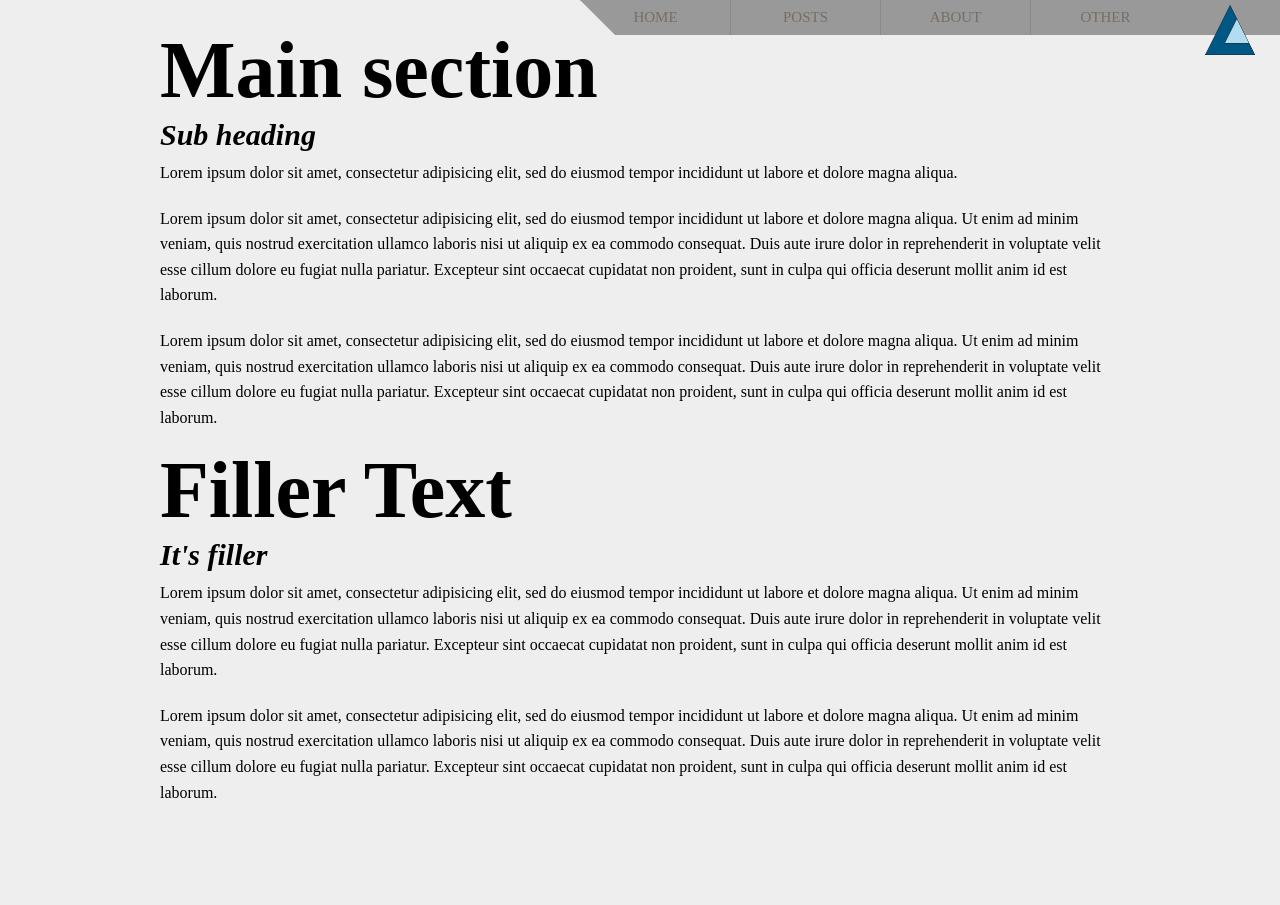
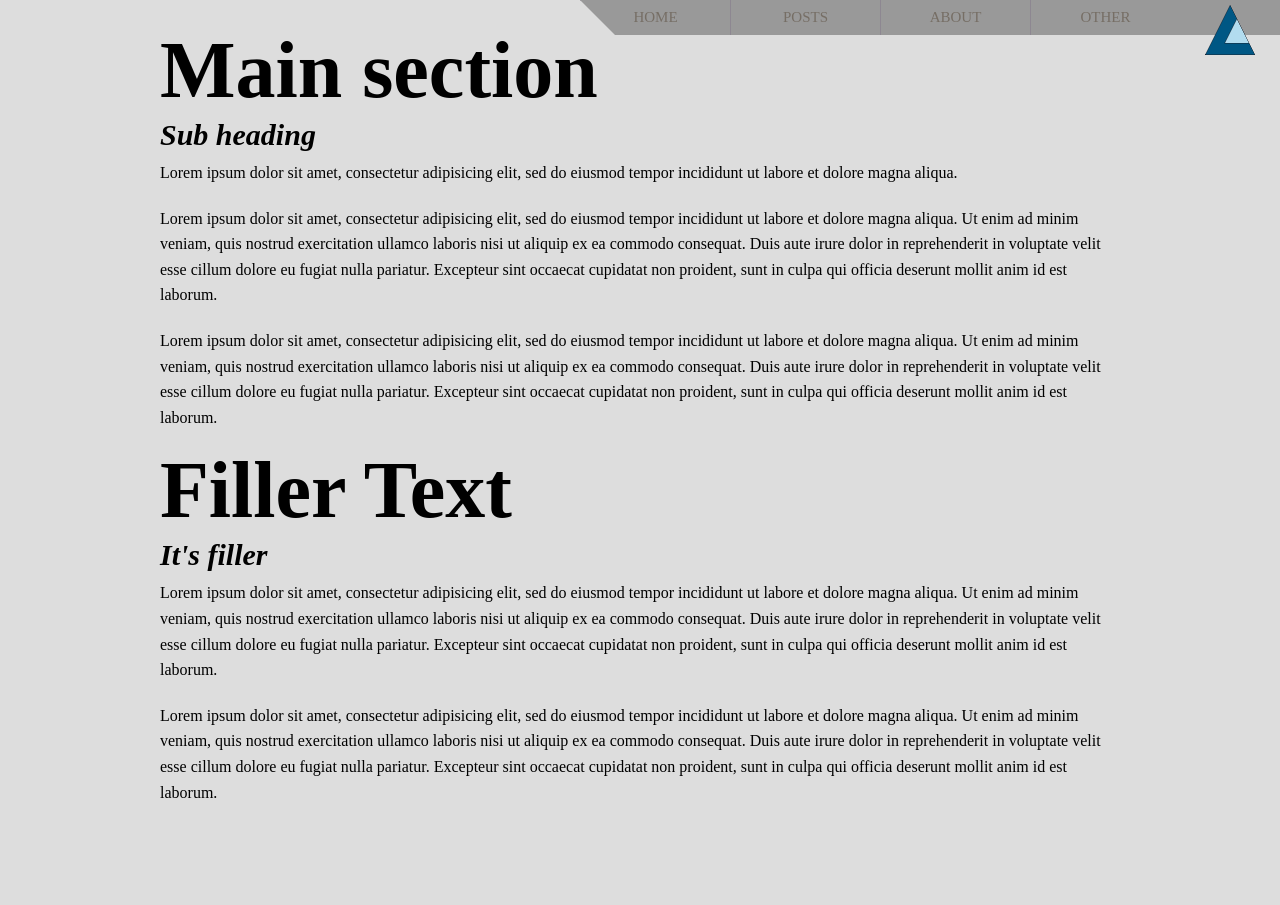
Before and after one commit to allanliebold/blog_project, a Django app: page / in a window 1280 px wide. Run offline with Django 3.2, Linux system fonts and the light colour scheme.

Commit message:
changed universal font size to percentage

```diff
--- a/blog/static/css/style.css
+++ b/blog/static/css/style.css
@@ -12,6 +12,7 @@ a, a:visited {
 }
 
 html {
+    font-size: 62.5%;
     box-sizing: border-box;
 }
 
@@ -42,7 +43,7 @@ html {
 Basic Styles
 **********/
 body {
-    background-color: #eee;
+    background-color: #ddd;
 }
 .wrapper {
     margin: 0 auto;
--- a/templates/home.html
+++ /dev/null
@@ -1 +0,0 @@
-Html file
```
Also changed, not shown: logo.png (deleted).
